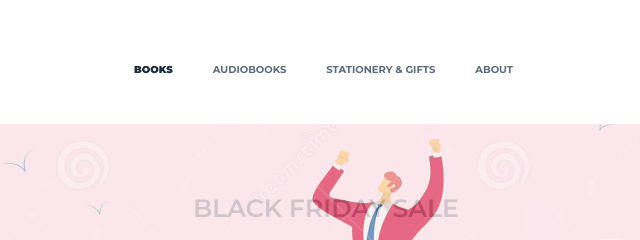
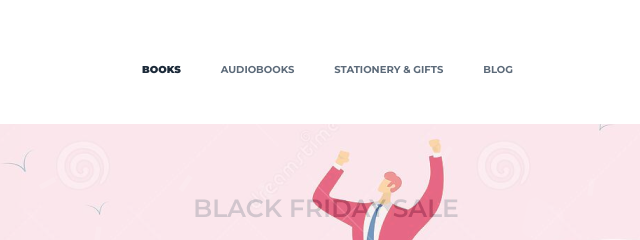
Before and after one commit to detperson/module25_homework-bookshop, a website built with webpack: page src/index.html in a window 1280 px wide. Shown: the top 240 px of the page, 314-954 px from the left. Built offline with nearby package versions, Linux system fonts and the light colour scheme; no server answers.

Commit message:
returned name blog in nav link

```diff
--- a/src/index.html
+++ b/src/index.html
@@ -30,7 +30,7 @@
                             <a href="./index.html" class="menu__link">stationery & gifts</a>
                         </li>
                         <li class="menu__item">
-                            <a href="./index.html" class="menu__link">about</a>
+                            <a href="./index.html" class="menu__link">blog</a>
                         </li>
                     </ul>
                     <ul class="menu__icons">
```
Also changed, not shown: dist/images/0-stars.a77407d146f6d4c27cd5.svg (deleted), dist/images/1-stars.ef51511d1366b4a59410.svg (deleted), dist/images/2-stars.995f43fb9a2e2641c3f0.svg (deleted), dist/images/3-stars.36a35c22eddb847e174b.svg (deleted), dist/images/4-stars.b988ba2e568f5b04527f.svg (deleted), dist/images/5-stars.90ba0492de75a508cbfc.svg (deleted), dist/images/arrow-right.e9f51e4343fc7f9ad49a.svg (deleted), dist/images/no-cover.png (deleted), dist/images/search-menu-logo.06300a9cfb4d0b42de2d.svg (deleted), dist/images/shop_bag-menu-logo.652df15d9cf1c5459c2c.svg (deleted), dist/images/slider/banner1.png (deleted), dist/images/slider/banner2.png (deleted), dist/images/slider/banner3.png (deleted), dist/images/user-menu-logo.53eb7453fd12000f24b2.svg (deleted), 1 more files, 2 other files.
